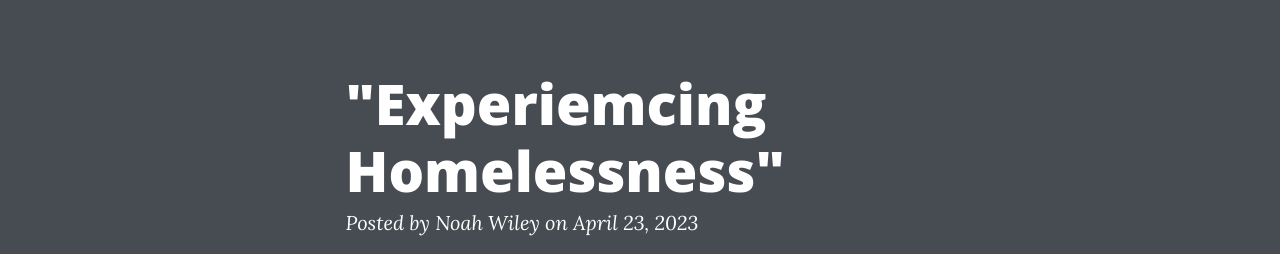
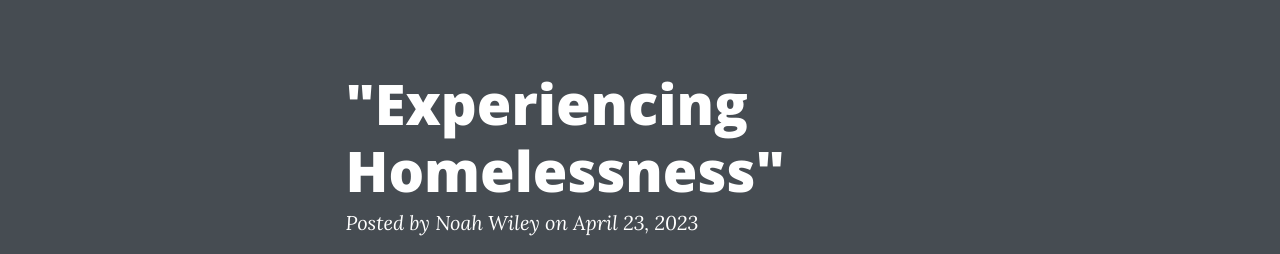
Before and after one commit to noahjwiley/noahjwiley.github.io, a plain HTML site: page blog-posts/experiencing-homelessness.html in a window 1280 px wide. Shown: the part 130-384 px from the top of the page. Drawn offline with nearby package versions, Linux system fonts and the light colour scheme; files whose address does not match are found by name.

Commit message:
Update experiencing-homelessness.html
Corrected title typo

```diff
--- a/blog-posts/experiencing-homelessness.html
+++ b/blog-posts/experiencing-homelessness.html
@@ -39,7 +39,7 @@
                 <div class="row gx-4 gx-lg-5 justify-content-center">
                     <div class="col-md-10 col-lg-8 col-xl-7">
                         <div class="post-heading">
-                            <h1>"Experiemcing Homelessness"</h1>
+                            <h1>"Experiencing Homelessness"</h1>
                             <span class="meta">
                                 Posted by
                                 <a href="#!">Noah Wiley</a>
```
